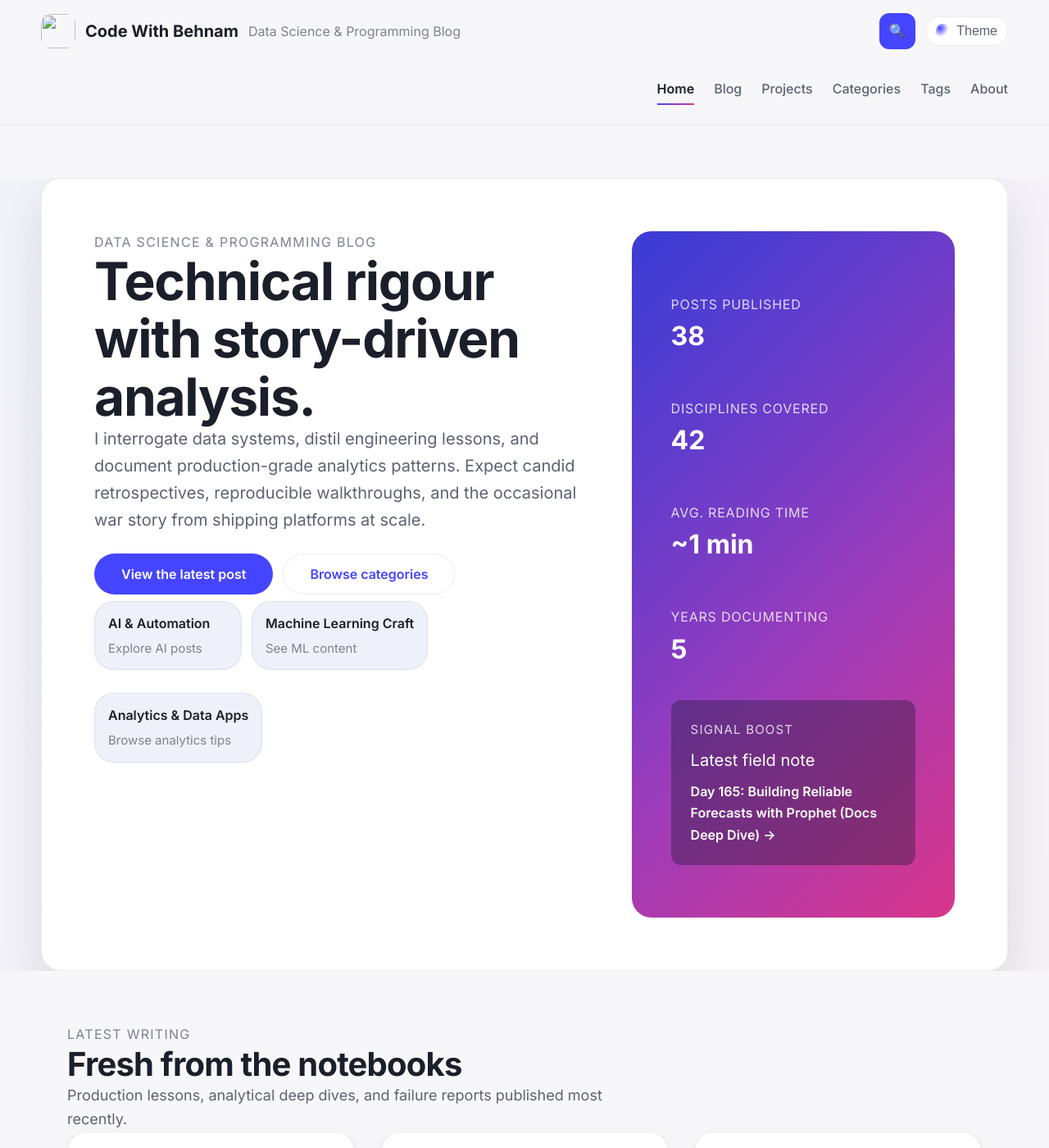
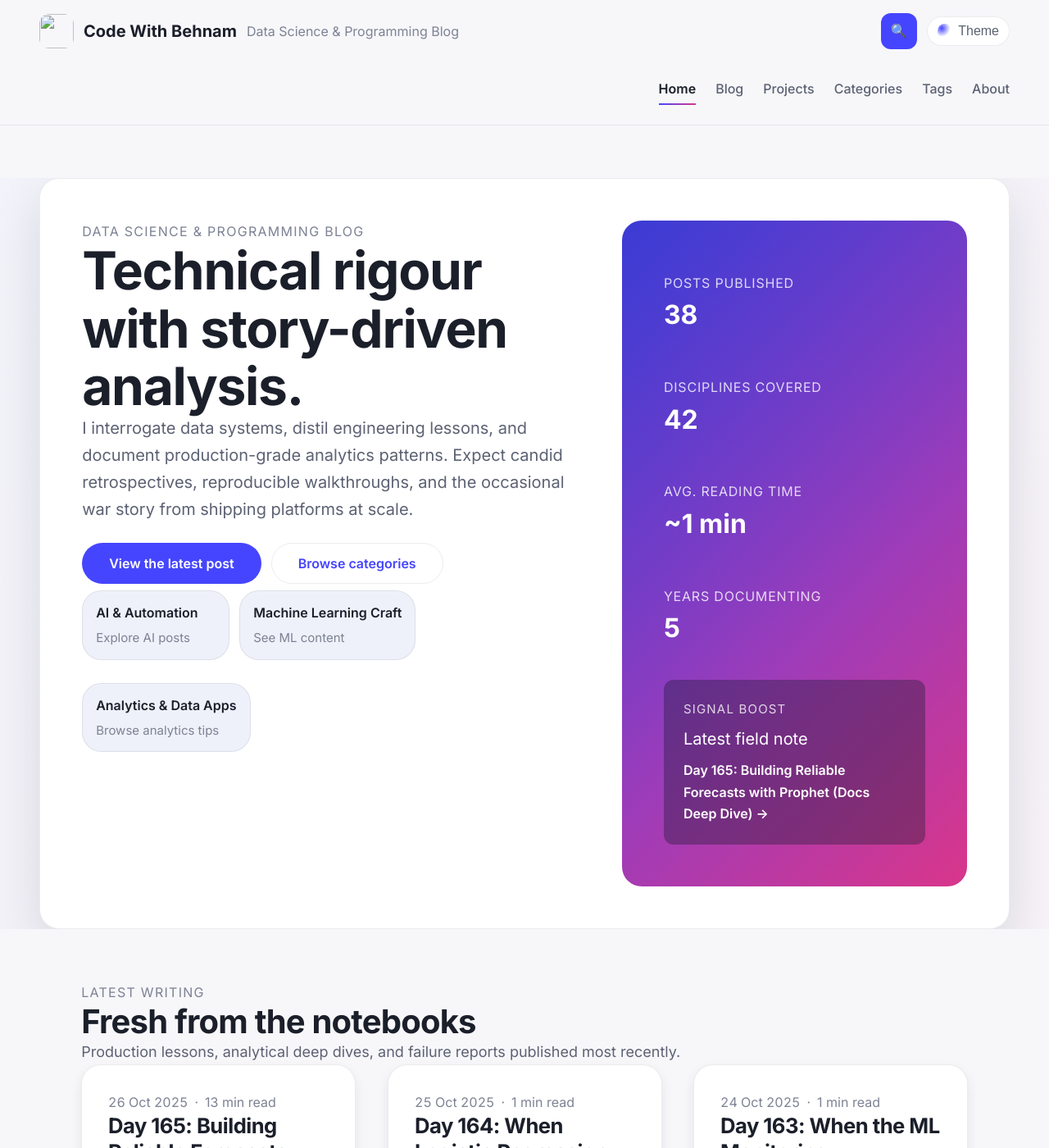
Before and after one commit to CodeWithBehnam/CodeWithBehnam.github.io, a Jekyll site: the page built from index.html, in a window 1280 px wide and 1400 px high. Shown: the whole window at 82% size. Built offline with Jekyll 4.4.1, drawn with Linux system fonts in a browser that asks for light colours; the list of posts is cut into pages by our own code; a style sheet for code colours, icons or effects is not loaded.

Commit message:
Refactor CSS styles for improved layout and responsiveness, including adjustments to widths, paddings, and max-widths across various components.

```diff
--- a/assets/css/main.css
+++ b/assets/css/main.css
@@ -768,9 +768,9 @@
    ========================================================================== */
 
 .shell {
-  width: min(1180px, 100% - 2 * var(--space-xl));
+  width: min(1400px, calc(100% - 2 * var(--space-2xl)));
   margin: 0 auto;
-  padding: 0 var(--space-xl);
+  padding: 0 clamp(var(--space-md), 4vw, var(--space-3xl));
 }
 
 @media (max-width: 720px) {
@@ -1036,16 +1036,18 @@
 }
 
 .section-subtitle {
-  max-width: 60ch;
+  max-width: 68ch;
   color: var(--colour-text-muted);
   margin: 0;
+  line-height: 1.6;
 }
 
 .lead {
   font-size: var(--font-scale-400);
   line-height: 1.65;
   color: var(--colour-text-muted);
-    margin: 0;
+  margin: 0;
+  max-width: 65ch;
 }
 
 .display {
@@ -1632,11 +1634,11 @@
 
 .home-hero__inner {
   display: grid;
-  gap: var(--space-3xl);
-  grid-template-columns: minmax(0, 3fr) minmax(0, 2fr);
+  gap: clamp(var(--space-2xl), 3vw, var(--space-3xl));
+  grid-template-columns: minmax(0, 1.45fr) minmax(0, 1fr);
   background: var(--colour-surface-1);
   border-radius: var(--radius-lg);
-  padding: var(--space-3xl);
+  padding: clamp(var(--space-2xl), 4vw, var(--space-3xl));
   border: 1px solid var(--colour-border);
   box-shadow: var(--shadow-md);
   position: relative;
@@ -1652,6 +1654,11 @@
 .home-hero__content {
   position: relative;
   z-index: 2;
+  max-width: 640px;
+}
+
+.home-hero__content .lead {
+  max-width: 60ch;
 }
 
 .home-hero__cta {
@@ -1711,7 +1718,7 @@
   z-index: 1;
   display: grid;
   gap: var(--space-lg);
-  padding: var(--space-3xl) var(--space-2xl);
+  padding: clamp(var(--space-2xl), 4vw, var(--space-3xl));
 }
 
 .hero-stat {
@@ -1802,8 +1809,8 @@
 .post-grid,
 .project-grid {
   display: grid;
-  gap: var(--space-xl);
-  grid-template-columns: repeat(auto-fit, minmax(280px, 1fr));
+  gap: clamp(var(--space-lg), 3vw, var(--space-2xl));
+  grid-template-columns: repeat(auto-fit, minmax(320px, 1fr));
 }
 
 /* Enhanced grid options */
@@ -2120,7 +2127,7 @@
 
 .post-card__featured-image {
   width: 100%;
-  height: 200px;
+  height: clamp(200px, 22vw, 240px);
   object-fit: cover;
   border-radius: var(--radius-md);
   margin-bottom: var(--space-md);
@@ -2158,7 +2165,8 @@
 .post-card__title {
   font-size: var(--font-scale-500);
   margin: 0;
-  line-height: 1.3;
+  line-height: 1.25;
+  max-width: 34ch;
 }
 
 .post-card__title a {
@@ -2174,7 +2182,9 @@
 .post-card__excerpt {
   margin: 0;
   color: var(--colour-text-muted);
-  line-height: 1.6;
+  line-height: 1.7;
+  font-size: var(--font-scale-200);
+  max-width: 65ch;
 }
 
 .post-card__tags {
```
